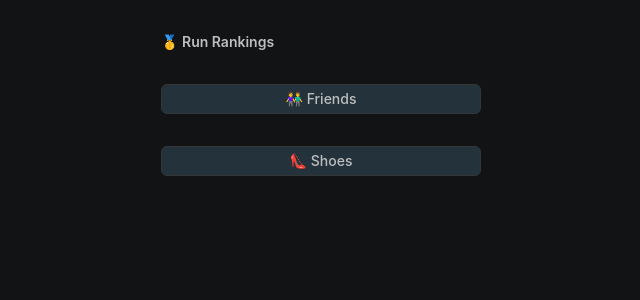
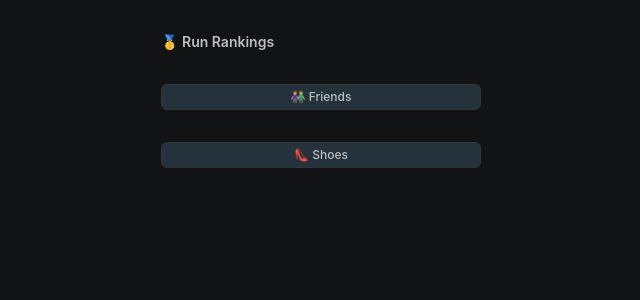
Before and after one commit to adrianAlday/run-rankings, a Next.js app: page / in a window 1280 px wide. Shown: the top 300 px of the page, without its empty margins (319-959 px from the left). Built offline with nearby package versions, Linux system fonts and the light colour scheme.

Commit message:
smaller button font

```diff
--- a/app/_components/Button.tsx
+++ b/app/_components/Button.tsx
@@ -7,7 +7,7 @@ const Button = ({ url, text }: ButtonProps) => {
     <Link target="_blank" href={url}>
       <div
         className={
-          "my-8 border border-[rgb(52,53,54)] hover:border-[rgb(74,119,145)] rounded-md bg-[rgb(36,50,59)] py-1 flex items-center justify-center text-sm font-medium transition-all duration-700 transition-discrete"
+          "my-8 border border-[rgb(52,53,54)] hover:border-[rgb(74,119,145)] rounded-md bg-[rgb(36,50,59)] py-1 flex items-center justify-center text-xs font-medium transition-all duration-700 transition-discrete"
         }
       >
         <div>{text}</div>
--- a/app/_components/Roster.tsx
+++ b/app/_components/Roster.tsx
@@ -248,7 +248,7 @@ const Roster = ({ data }: RosterProps) => {
 
                   changeParams({ range: rangeLabel });
                 }}
-                className={`mr-2 my-1 border border-[rgb(52,53,54)] hover:border-[rgb(74,119,145)] rounded-md ${range === rangeLabel ? "bg-[rgb(36,50,59)]" : "bg-[rgb(29,30,31)]"} py-1 px-2 shrink-0 flex items-center justify-center text-sm font-medium transition-all duration-700 transition-discrete`}
+                className={`mr-2 my-1 border border-[rgb(52,53,54)] hover:border-[rgb(74,119,145)] rounded-md ${range === rangeLabel ? "bg-[rgb(36,50,59)]" : "bg-[rgb(29,30,31)]"} py-1 px-2 shrink-0 flex items-center justify-center text-xs font-medium transition-all duration-700 transition-discrete`}
               >
                 {rangeLabel}
               </div>
--- a/app/_components/Shoes.tsx
+++ b/app/_components/Shoes.tsx
@@ -207,7 +207,7 @@ const Shoes = ({ data }: ShoesProps) => {
 
                   changeParams({ price: priceOption });
                 }}
-                className={`mr-2 my-1 border border-[rgb(52,53,54)] hover:border-[rgb(74,119,145)] rounded-md ${price === priceOption ? "bg-[rgb(36,50,59)]" : "bg-[rgb(29,30,31)]"} py-1 px-2 shrink-0 flex items-center justify-center text-sm font-medium transition-all duration-700 transition-discrete`}
+                className={`mr-2 my-1 border border-[rgb(52,53,54)] hover:border-[rgb(74,119,145)] rounded-md ${price === priceOption ? "bg-[rgb(36,50,59)]" : "bg-[rgb(29,30,31)]"} py-1 px-2 shrink-0 flex items-center justify-center text-xs font-medium transition-all duration-700 transition-discrete`}
               >
                 {index === priceOptions.length - 1
                   ? capitalize(allOption)
@@ -228,7 +228,7 @@ const Shoes = ({ data }: ShoesProps) => {
 
                   changeParams({ type: typeOption });
                 }}
-                className={`mr-2 my-1 border border-[rgb(52,53,54)] hover:border-[rgb(74,119,145)] rounded-md ${type === typeOption ? "bg-[rgb(36,50,59)]" : "bg-[rgb(29,30,31)]"} py-1 px-2 shrink-0 flex items-center justify-center text-sm font-medium transition-all duration-700 transition-discrete`}
+                className={`mr-2 my-1 border border-[rgb(52,53,54)] hover:border-[rgb(74,119,145)] rounded-md ${type === typeOption ? "bg-[rgb(36,50,59)]" : "bg-[rgb(29,30,31)]"} py-1 px-2 shrink-0 flex items-center justify-center text-xs font-medium transition-all duration-700 transition-discrete`}
               >
                 {capitalize(typeOption)}
               </div>
```
